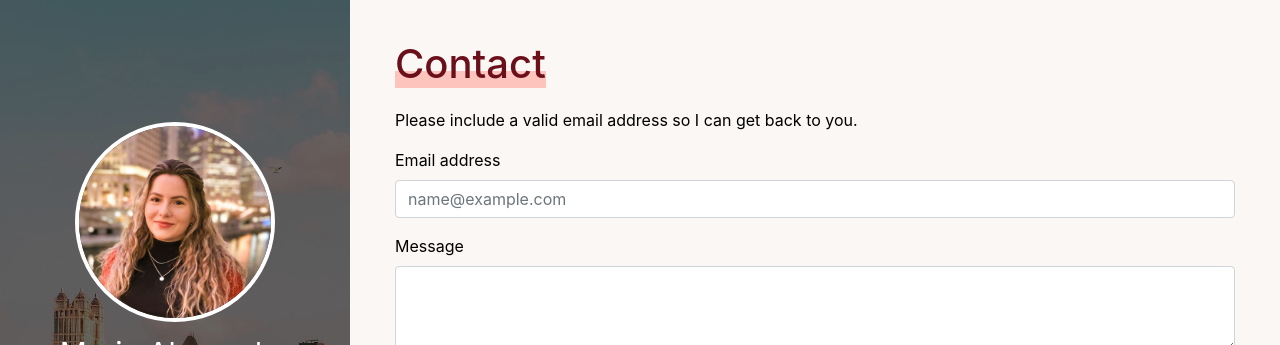
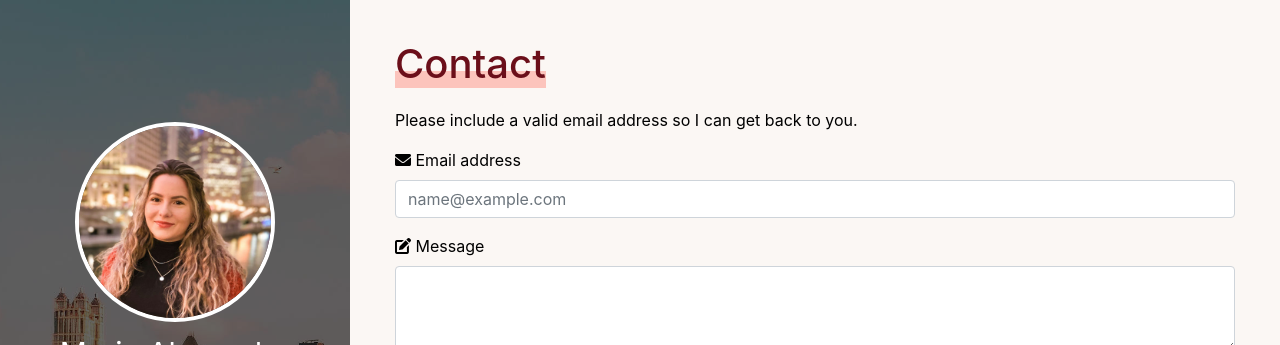
Before and after one commit to allyth/allyth.me, a Jekyll site: the page built from contact.html, in a window 1280 px wide. Shown: the top 345 px of the page. Built offline with Jekyll 4.4.1, drawn with Linux system fonts in a browser that asks for light colours.

Commit message:
Add contact page icons

```diff
--- a/contact.html
+++ b/contact.html
@@ -14,11 +14,11 @@ title: "Contact"
             <p>Please include a valid email address so I can get back to you.</p>
             <form action="https://formspree.io/f/mbjwrzlp" method="POST">
                 <div class="mb-3">
-                    <label for="input1" class="form-label">Email address</label>
+                    <label for="input1" class="form-label"><i class="fas fa-envelope"></i> Email address</label>
                     <input type="email" name="_replyto" class="form-control" id="input1" placeholder="name@example.com">
                 </div>
                 <div class="mb-3">
-                    <label for="input2" class="form-label">Message</label>
+                    <label for="input2" class="form-label"><i class="fas fa-edit"></i> Message</label>
                     <textarea class="form-control" name="message" id="input2" rows="3"></textarea>
                 </div>
                 <button class="btn btn-secondary" type="submit">Send</button>
```
